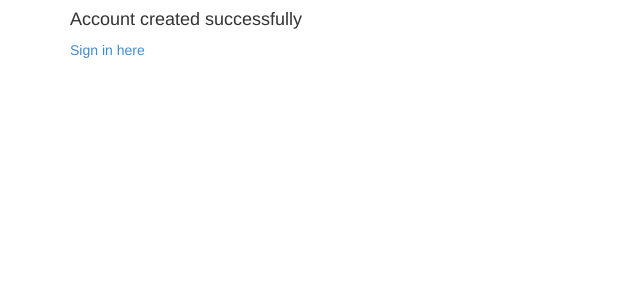
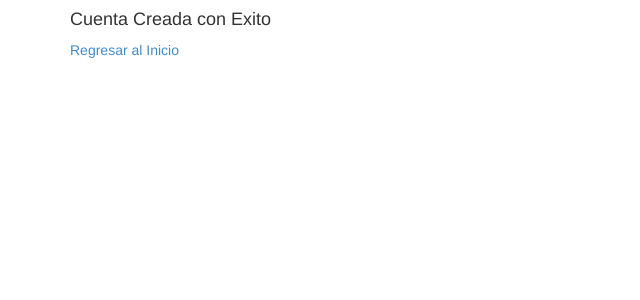
Before and after one commit to CupulZ/App_Demo, a Django app: template registroApp/registroApp/templates/success.html in a window 1280 px wide. Shown: the top 300 px of the page, without its empty margins (0-640 px from the left). Run offline with Django 3.2, Linux system fonts and the light colour scheme; the template is opened without the code that fills it, so the values that code supplies are empty; some web fonts are replaced.

Commit message:
Archivo html para dar un mensaje de exito al crear una cuenta

```diff
--- a/registroApp/registroApp/templates/success.html
+++ b/registroApp/registroApp/templates/success.html
@@ -2,7 +2,7 @@
 <!DOCTYPE html>
 <html>
     <head>
-        <title>{% trans "Account created successfully" %}</title>
+        <title>{% trans "Cuenta Creada con Exito" %}</title>
         <link rel="stylesheet" type="text/css" href="{% static 'css/bootstrap.min.css' %}">
         <link rel="stylesheet" type="text/css" href="{% static 'css/bootstrap-theme.min.css' %}">
         <link rel="stylesheet" type="text/css" href="{% static 'css/base.css' %}" />
@@ -10,8 +10,8 @@
     <body>
 
         <div class="container">
-            <h4>Account created successfully <span class="glyphicon glyphicon-ok"></span></h4>
-    	    <a href="{% url 'login' %}">{% trans "Sign in here" %}</a>
+            <h4>Cuenta Creada con Exito <span class="glyphicon glyphicon-ok"></span></h4>
+    	    <a href="{% url 'login' %}">{% trans "Regresar al Inicio" %}</a>
         </div>
 
         <script type="text/javascript" src="{% static 'js/jquery.min.js' %}"></script>
```
